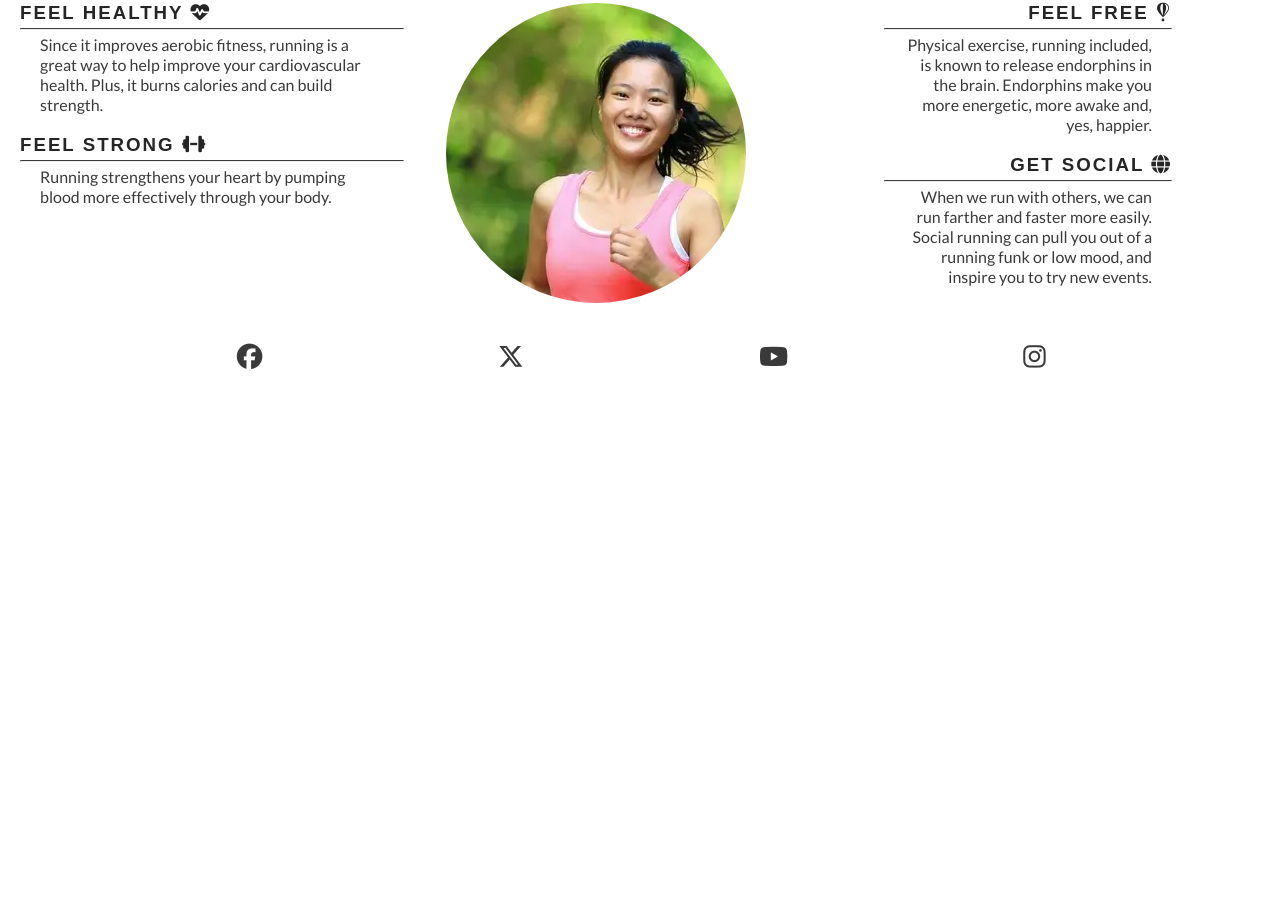
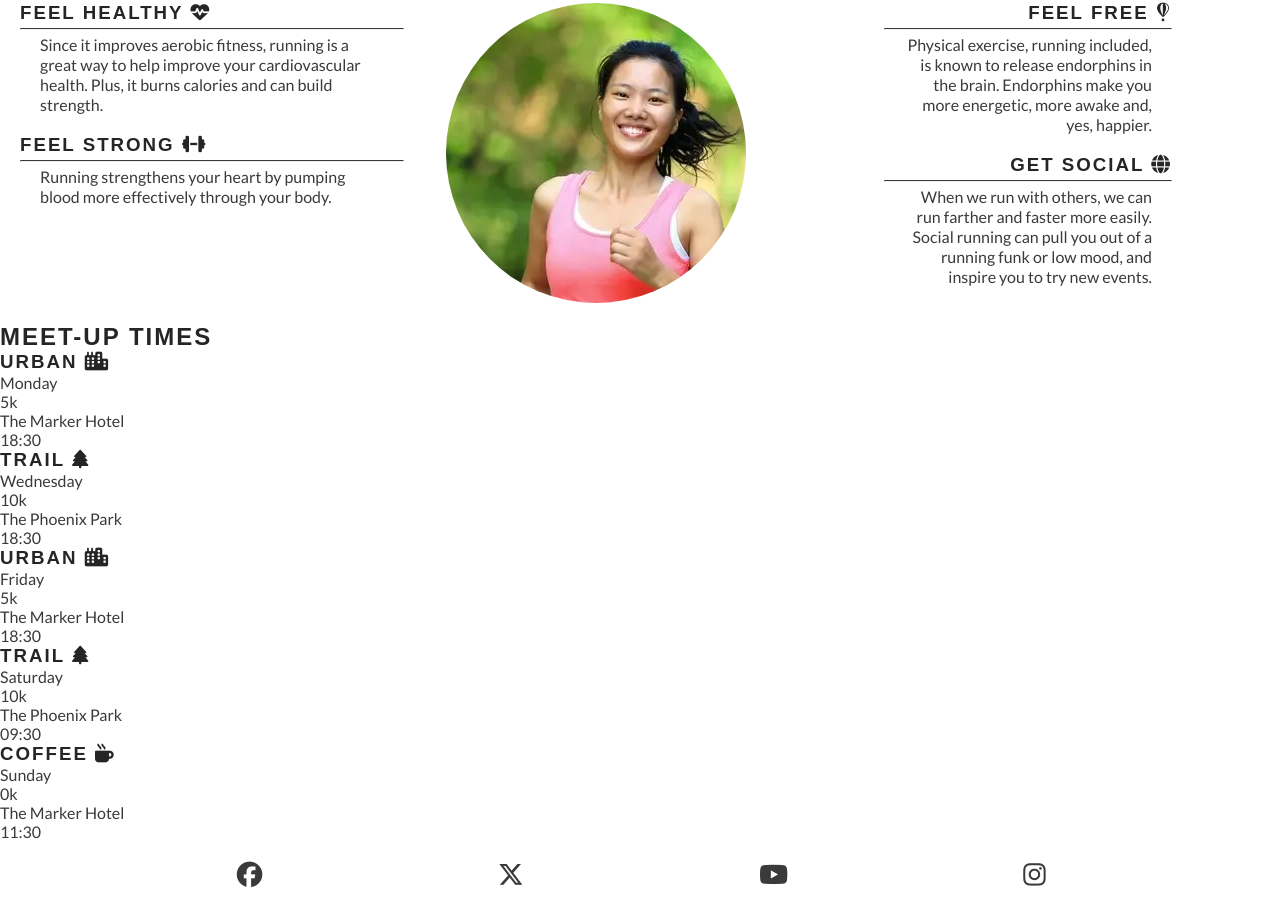
Before and after one commit to RossHawthorne/love-running, a plain HTML site: page index.html in a window 1280 px wide. Shown: the part 715-1624 px from the top of the page. Before the commit the page ends 1106 px from the top, so only its background shows below. Drawn offline with Linux system fonts and the light colour scheme; a web font is replaced by a local one.

Commit message:
Add meetups section in HTML

```diff
--- a/index.html
+++ b/index.html
@@ -76,7 +76,50 @@
             <div id="benefits-image">
                 <div id="circle-cover-bg">
             </div>
+        </div>
 
+    </section>
+
+    <!--Meetup times section -->
+    <section id ="meetups">
+        <h2>Meet-up Times</h2>
+        <div id="times">
+            <div>
+                <h3>Urban <i class="fa-solid fa-city"></i></h3>
+                <p>Monday</p>
+                <p>5k</p>
+                <p>The Marker Hotel</p>
+                <p>18:30</p>
+            </div>
+            <div>
+                <h3>Trail <i class="fa-solid fa-tree"></i></h3>
+                <p>Wednesday</p>
+                <p>10k</p>
+                <p>The Phoenix Park</p>
+                <p>18:30</p>
+            </div>
+            <div>
+                <h3>Urban <i class="fa-solid fa-city"></i> </h3>
+                <p>Friday</p>
+                <p>5k</p>
+                <p>The Marker Hotel</p>
+                <p>18:30</p>
+            </div>
+            <div>
+                <h3>Trail <i class="fa-solid fa-tree"></i> </h3>
+                <p>Saturday</p>
+                <p>10k</p>
+                <p>The Phoenix Park</p>
+                <p>09:30</p>
+            </div>
+            <div>
+                <h3>Coffee <i class="fa-solid fa-mug-hot"></i> </h3>
+                <p>Sunday</p>
+                <p>0k</p>
+                <p>The Marker Hotel</p>
+                <p>11:30</p>
+            </div>
+        </div>
     </section>
 </main>
 
```
